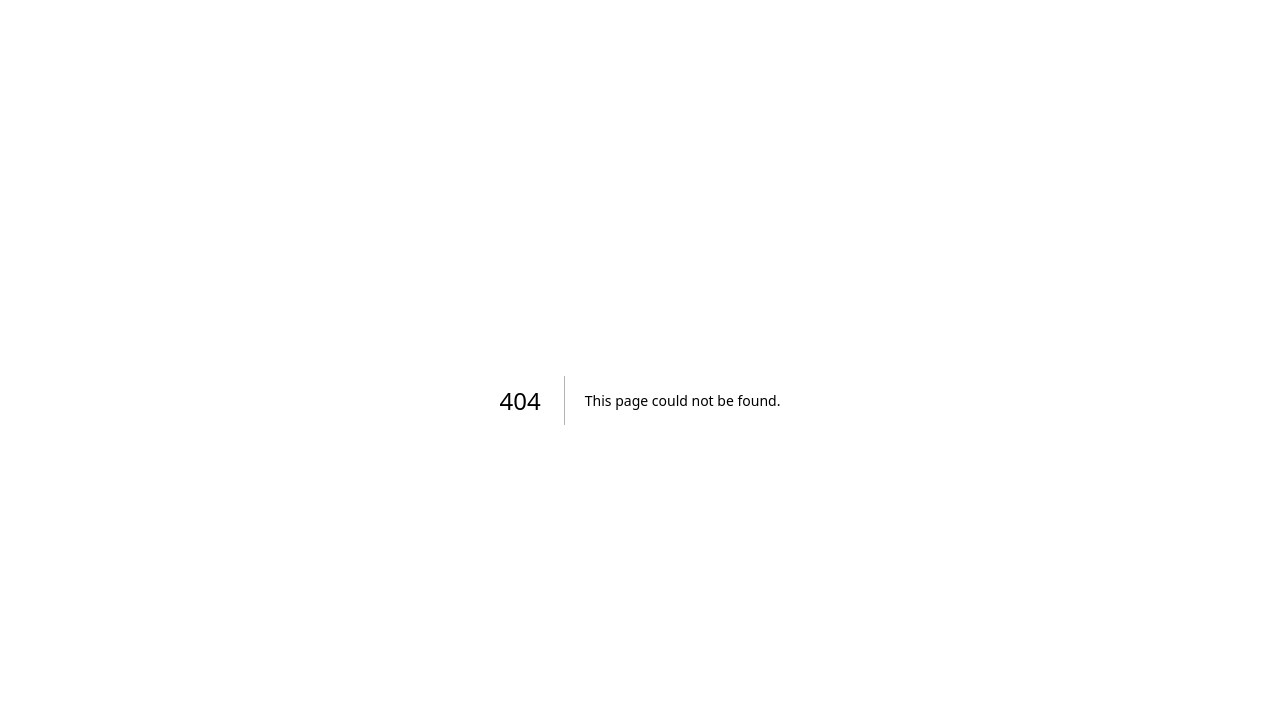
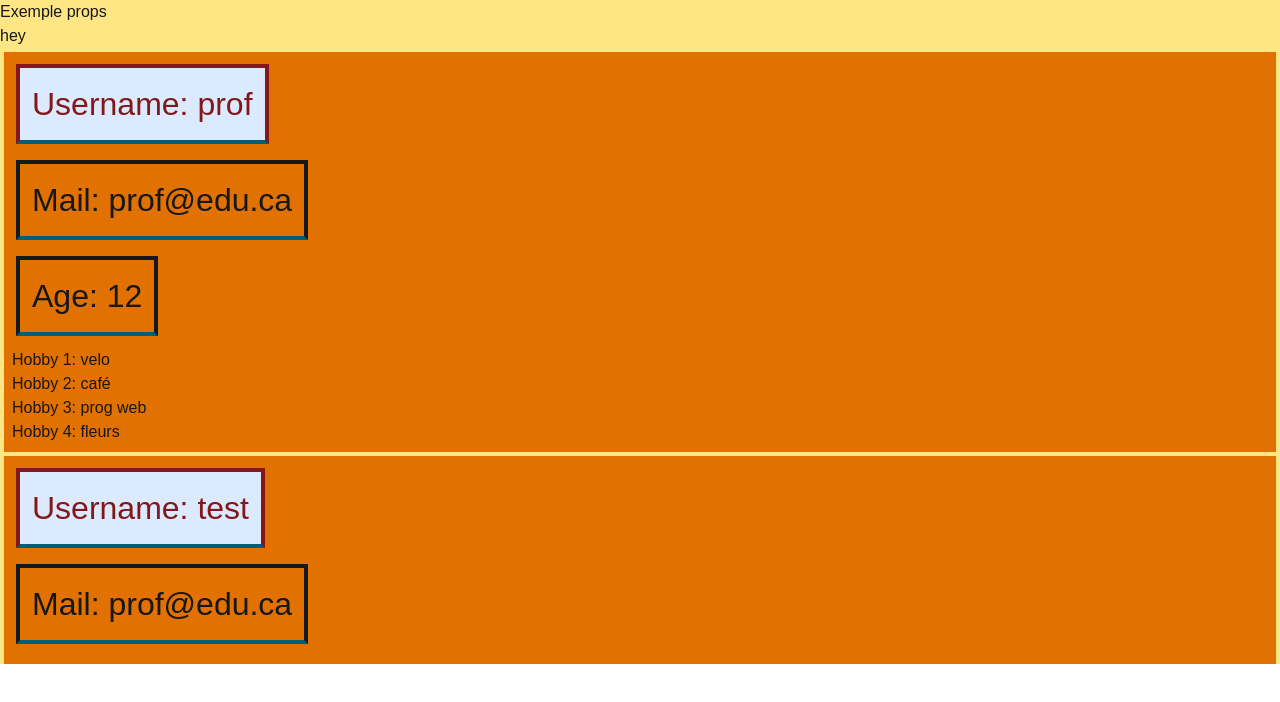
Before and after one commit to prof-moevus/SAE_2025_nextjs, a Next.js app: page /props in a window 1280 px wide. Before the commit this address had no page. Shown: the top 702 px of the page. Built offline with nearby package versions, Linux system fonts and the light colour scheme.

Commit message:
Add class exemples for props

```diff
--- /dev/null
+++ b/src/app/props/page.js
@@ -0,0 +1,52 @@
+
+
+function UserRow({type, value, myStyle}){
+    let s = ""
+    if (myStyle === "red"){
+        s = "bg-blue-100 text-red-900"
+    }
+    return (
+        <p className={"text-[2rem] m-1 p-3 border-b-cyan-800 border-4 " + s}>
+            {type}: {value}
+        </p>
+    )
+}
+
+function User({name, mail, age, hobbies}) {
+
+    return (
+        <div className="bg-amber-600 m-1 gap-2 p-2 flex flex-col items-start justify-center">
+            <UserRow type="Username" value={name} myStyle={"red"}/>
+            <UserRow type="Mail" value={mail}/>
+            {age && <UserRow type="Age" value={age}/>}
+            <ul>
+            {hobbies && hobbies.map((item, index) => {
+                    return (<li key={index}> Hobby {index+1}: {item} </li>)
+                }
+            )}
+            </ul>
+        </div>
+    )
+}
+
+
+function PropsExample() {
+
+    return (
+        <main className="bg-amber-200">
+            <h1> Exemple props</h1>
+            <p>hey</p>
+            <User name={"prof"}
+                  mail={"prof@edu.ca"}
+                  age={12}
+                  hobbies={["velo", "café", "prog web", "fleurs"]}
+            />
+            <User name={"test"} mail={"prof@edu.ca"}/>
+
+
+        </main>
+    )
+}
+
+
+export default PropsExample
```
